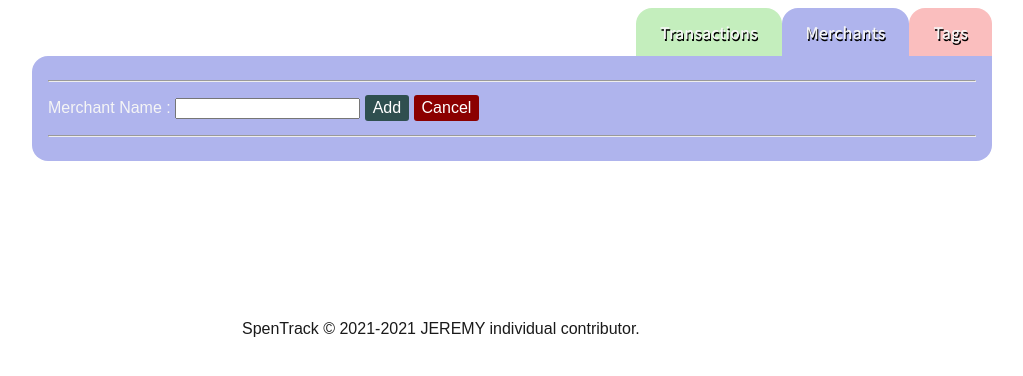
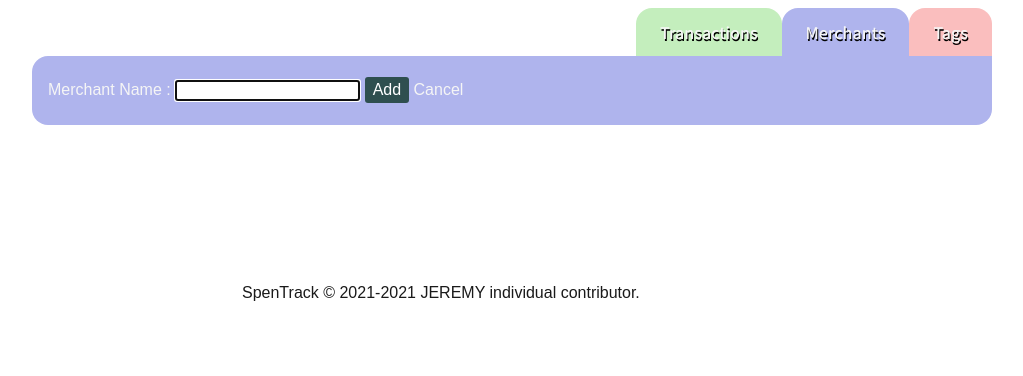
Before and after one commit to JeremyCodeClan/week05_spentrack_project, a Flask app: page /jeremy_e51/merchants/new in a window 1280 px wide. Shown: the part 120-496 px from the top of the page, without its empty margins (128-1151 px from the left). Run offline with Flask 2, Linux system fonts and the light colour scheme; data that the repository does not hold is empty; some libraries are stand-ins or nearby versions; some web fonts are replaced.

Commit message:
edit merchants new template

```diff
--- a/templates/merchants/new.html
+++ b/templates/merchants/new.html
@@ -1,16 +1,16 @@
 {% extends 'merchants/index.html' %}
 
 {% block merchant_new %}
+    <section class="merchant-new-form">
     <form action="/jeremy_e51/merchants" method="POST">
-        <hr>
-            <div class="input-margin">
-                <label for="name">Merchant Name :</label>
-                <input type="text" name="name" id="name" required>
-            </div>
-            <div>
-                <button>Add</button>
-                <a href="/jeremy_e51/merchants" class="cancel-button">Cancel</a>
-            </div>
-        <hr>
+        <div class="input-margin">
+            <label for="name">Merchant Name :</label>
+            <input type="text" name="name" id="name" required autofocus>
+        </div>
+        <div class="merchant-new-btns">
+            <button class="merchant-new-btn">Add</button>
+            <a href="/jeremy_e51/merchants" class="merchant-cancel-btn">Cancel</a>
+        </div>
     </form>
+    </section>
 {% endblock  %}
```
